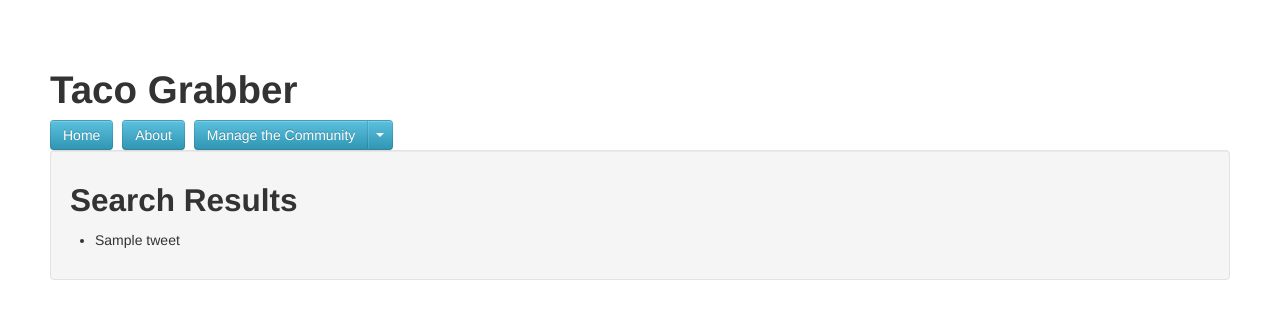
After one commit to benkul/twitterproject, a Django app: template tacograbber/templates/grabber/searchresults/search.html in a window 1280 px wide. The commit adds this page. Shown: the top 319 px of the page. Run offline with Django 3.2, Linux system fonts and the light colour scheme; the template is opened without the code that fills it: most values are stand-ins (such as "Sample title", 1, 10 or a date in 2020).

Commit message:
lesson learned.

```diff
--- /dev/null
+++ b/tacograbber/templates/grabber/searchresults/search.html
@@ -0,0 +1,21 @@
+{% extends 'grabber/base.html' %}
+
+{% block title %}{% endblock %}
+
+
+{% block body_block %}
+
+
+                <h2>Search Results</h2>
+                <div>
+                {% if results %}
+                        <ul>
+                            {% for tweet in results %}
+                               <li class="list-group-item"> {{ tweet }} </li>
+                            {% endfor %}
+                        </ul>
+                    {% else %}
+                            Your search produced no results, le sad.
+                    {% endif %}
+                    </div>
+{% endblock %}
```
Also changed, not shown: tacograbber/templates/grabber/index.html (+1 -18 lines).
